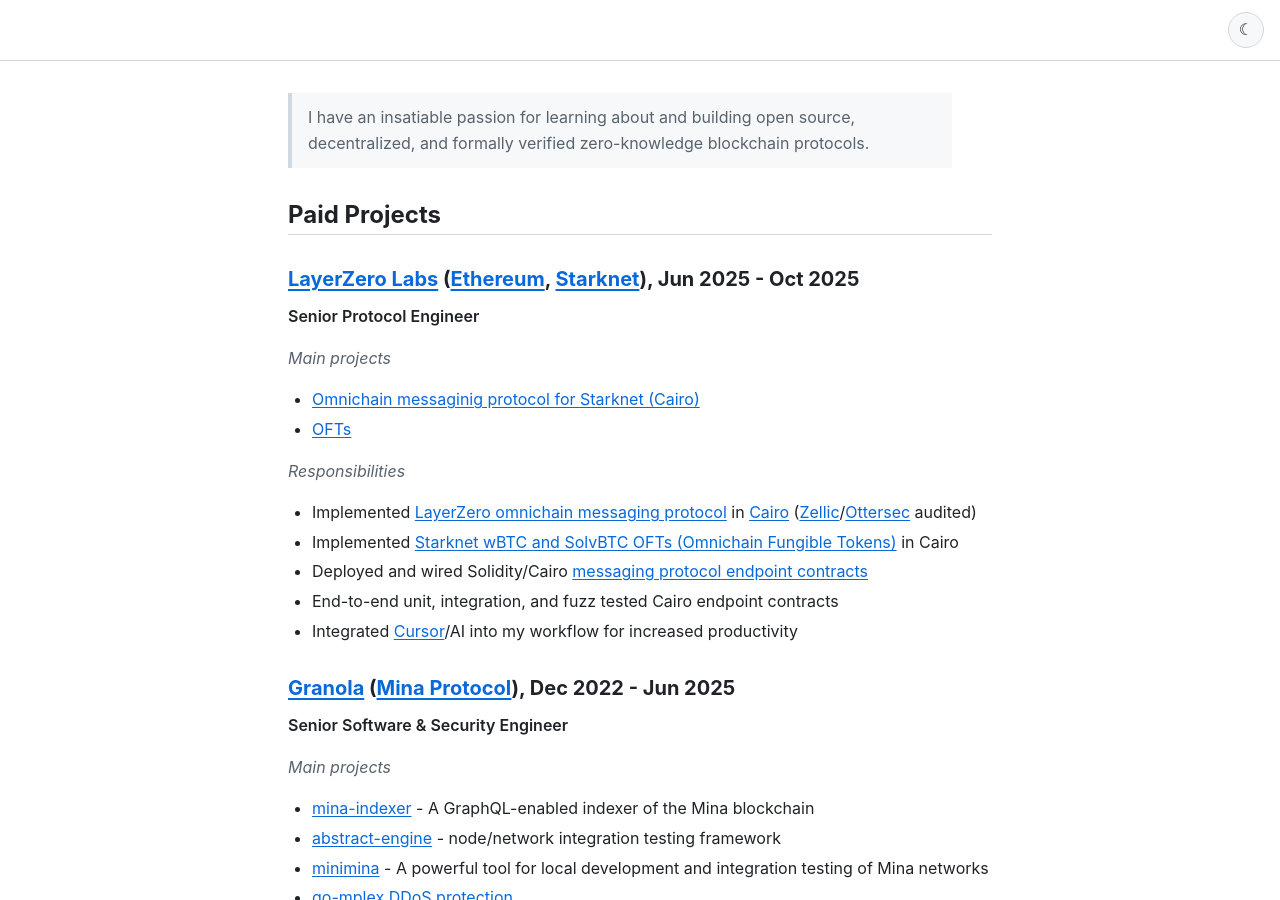
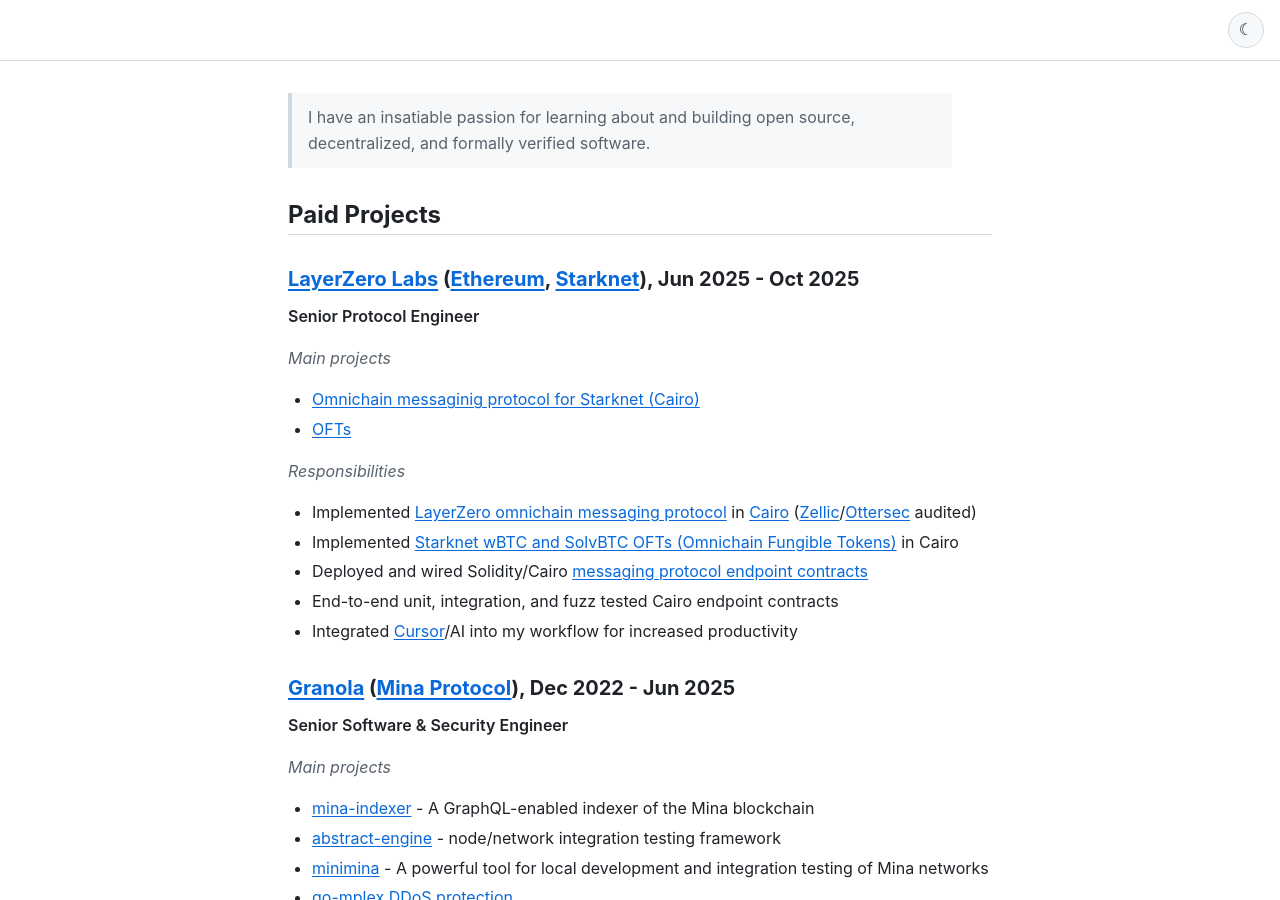
Before and after one commit to Isaac-DeFrain/projects, a Jekyll site: the page built from index.md, in a window 1280 px wide and 900 px high. Built offline with Jekyll 4.4.1, drawn with Linux system fonts in a browser that asks for light colours.

Commit message:
feat: change readme description

```diff
--- a/index.md
+++ b/index.md
@@ -3,7 +3,7 @@ layout: default
 title: Isaac DeFrain's Projects
 ---
 
-> I have an insatiable passion for learning about and building open source, decentralized, and formally verified zero-knowledge blockchain protocols.
+> I have an insatiable passion for learning about and building open source, decentralized, and formally verified software.
 
 ## Paid Projects
 
```
Also changed, not shown: README.md.
